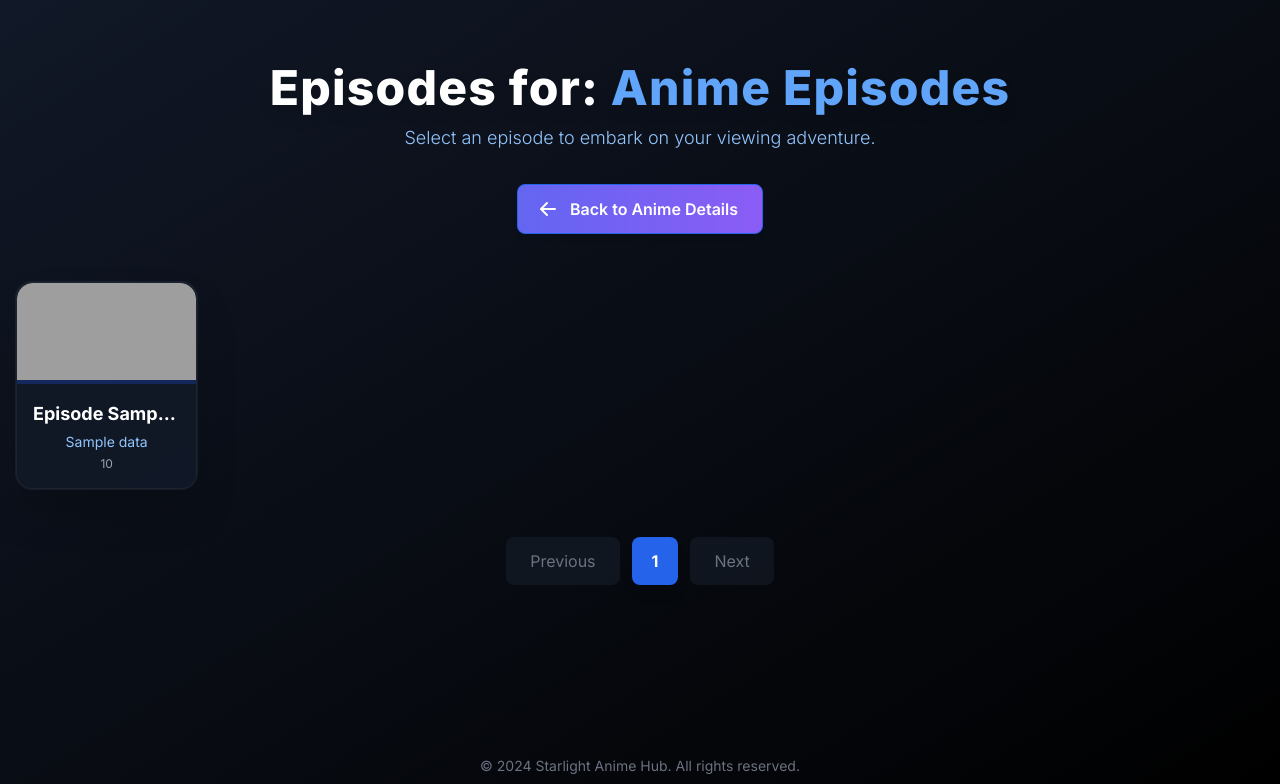
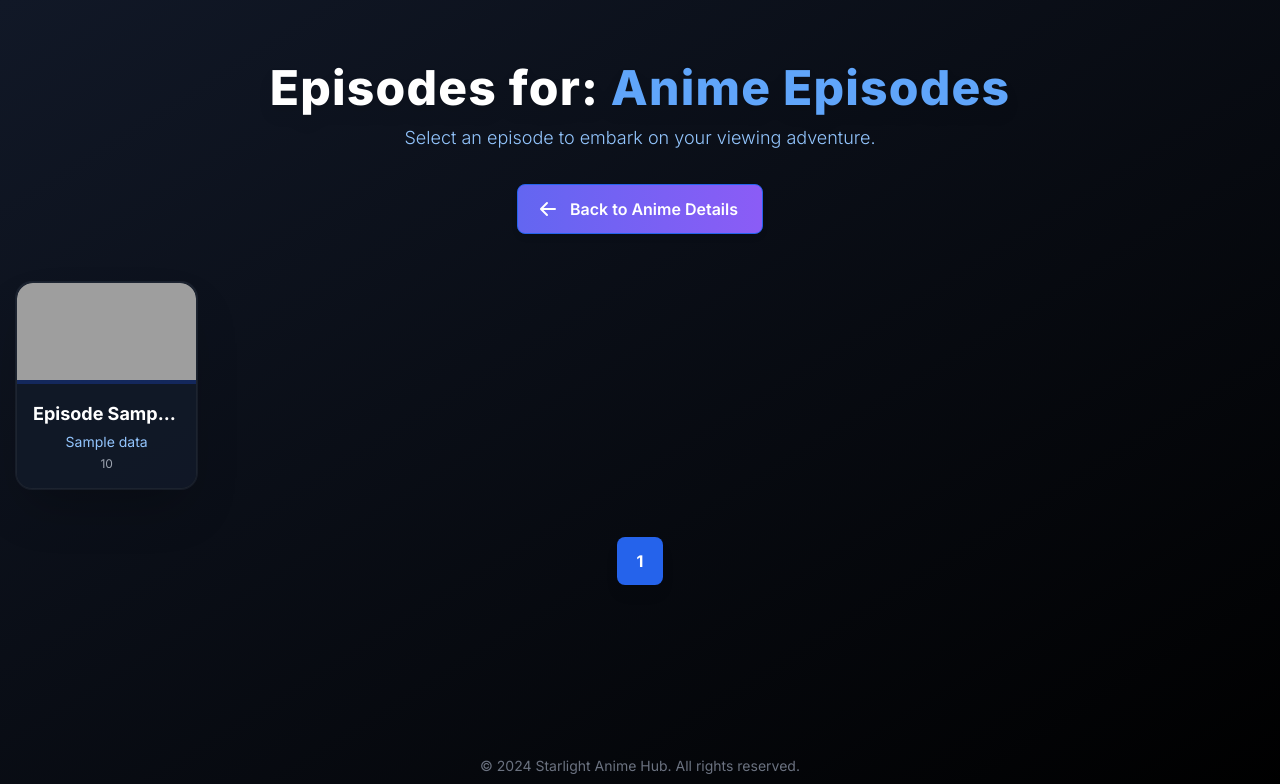
Before and after one commit to awtawsif/starlight-anime-hub, a Flask app: page /episodes/1 in a window 1280 px wide. Shown: the top 784 px of the page. Run offline with Flask 3, Linux system fonts and the light colour scheme; a database or web service that is not in the repository returns one stand-in record (values such as "Sample title"); data that the repository does not hold is empty; some libraries are stand-ins or nearby versions; grey boxes are pictures that could not be loaded.

Commit message:
Refactor layout and pagination styles across templates; enhance user experience with improved spacing and footer addition

```diff
--- a/templates/anime_details_page.html
+++ b/templates/anime_details_page.html
@@ -16,10 +16,10 @@
 </head>
 
 <body class="bg-gradient-to-br from-gray-900 to-black text-gray-100 min-h-screen antialiased flex flex-col page-enter-active">
-    <div class="container mx-auto px-4 py-8 md:py-16 flex-grow flex flex-col">
+    <div class="container mx-auto px-4 pt-8 md:pt-16 flex-grow flex flex-col">
 
         <!-- Header Section -->
-        <header class="text-center mb-12 animate-fade-in-down">
+        <header class="text-center mb-8 animate-fade-in-down">
             <h1 class="text-4xl md:text-5xl font-extrabold text-white mb-3 leading-tight tracking-wide drop-shadow-lg">
                 Anime Details
             </h1>
@@ -57,7 +57,7 @@
 
                 <div class="md:w-2/3 text-center md:text-left">
                     <h2 class="text-4xl md:text-5xl font-extrabold text-white mb-4 leading-tight">{{ anime_details.title }}</h2>
-                    <p class="text-gray-300 mb-6 leading-relaxed">{{ anime_details.synopsis }}</p>
+                    <p class="text-gray-300 line-clamp-5 mb-6 leading-relaxed cursor-pointer" onclick="toggleText(this)">{{ anime_details.synopsis }}</p><script> function toggleText(el) { el.classList.toggle('line-clamp-5'); }</script>
 
                     <div class="grid grid-cols-1 sm:grid-cols-2 gap-x-8 gap-y-3 mb-8 text-lg">
                         <p><strong class="text-blue-400">Type:</strong> {{ anime_details.type }}</p>
--- a/templates/episode_selection.html
+++ b/templates/episode_selection.html
@@ -13,7 +13,7 @@
 </head>
 
 <body class="bg-gradient-to-br from-gray-900 to-black text-gray-100 min-h-screen antialiased flex flex-col page-enter-active">
-    <div class="container mx-auto px-4 py-8 md:py-16 flex-grow flex flex-col">
+    <div class="container mx-auto px-4 pt-8 md:pt-16 flex-grow flex flex-col">
 
         <header class="text-center mb-12 animate-fade-in-down">
             <h1 class="text-4xl md:text-5xl font-extrabold text-white mb-3 leading-tight tracking-wide drop-shadow-lg">
@@ -67,25 +67,14 @@
                 {% endfor %}
             </div>
 
-            <div class="flex justify-center mt-12 space-x-3 animate-fade-in-up">
+            <div class="flex justify-center mt-12 space-x-3 animate-fade-in-up flex-wrap">
                 {% set current_page = pagination.current_page %}
                 {% set last_page = pagination.last_page %}
                 {% set anime_session_id = anime_session_id %}
                 {% set anime_title_for_url = anime_title %}
 
-                {# Previous Button #}
-                {% if pagination.prev_page_url %}
-                <a href="{{ url_for('main.episode_selection_page', anime_session_id=anime_session_id, anime_title=anime_title_for_url, page=current_page - 1) }}" class="px-6 py-3 bg-gray-700/50 text-white font-semibold rounded-lg shadow-md hover:bg-gray-600/70 transition-all duration-300 transform hover:scale-105 border border-gray-600/50">
-                    Previous
-                </a>
-                {% else %}
-                <span class="px-6 py-3 bg-gray-800/40 text-gray-500 rounded-lg cursor-not-allowed">
-                    Previous
-                </span>
-                {% endif %}
-
                 {# Page Numbers #}
-                {% set num_visible_pages = 5 %} {# Max number of page buttons to show (excluding First/Last) #}
+                {% set num_visible_pages = 4 %} {# Max number of page buttons to show (excluding First/Last) #}
                 {% set start_page = [1, current_page - (num_visible_pages // 2)] | max %}
                 {% set end_page = [last_page, start_page + num_visible_pages - 1] | min %}
 
@@ -96,14 +85,14 @@
 
                 {# First Page Link #}
                 {% if start_page > 1 %}
-                    <a href="{{ url_for('main.episode_selection_page', anime_session_id=anime_session_id, anime_title=anime_title_for_url, page=1) }}" class="px-4 py-2 bg-gray-700/50 text-white font-semibold rounded-lg hover:bg-gray-600/70 transition-all duration-300 transform hover:scale-105 border border-gray-600/50">1</a>
+                    <a href="{{ url_for('main.episode_selection_page', anime_session_id=anime_session_id, anime_title=anime_title_for_url, page=1) }}" class="mb-2 px-4 py-2 bg-gray-700/50 text-white font-semibold rounded-lg hover:bg-gray-600/70 transition-all duration-300 transform hover:scale-105 border border-gray-600/50">1</a>
                     {% if start_page > 2 %}
-                        <span class="px-4 py-2 text-gray-500">...</span>
+                        <span class="mb-2 px-4 py-2 text-gray-500">...</span>
                     {% endif %}
                 {% endif %}
 
                 {% for p in range(start_page, end_page + 1) %}
-                    <a href="{{ url_for('main.episode_selection_page', anime_session_id=anime_session_id, anime_title=anime_title_for_url, page=p) }}" class="px-5 py-3 rounded-lg {% if p == current_page %} bg-blue-600 text-white font-bold shadow-lg {% else %} bg-gray-700/50 text-white font-semibold hover:bg-gray-600/70 border border-gray-600/50 {% endif %} transition-all duration-300 transform hover:scale-105">
+                    <a href="{{ url_for('main.episode_selection_page', anime_session_id=anime_session_id, anime_title=anime_title_for_url, page=p) }}" class="mb-2 px-5 py-3 rounded-lg {% if p == current_page %} bg-blue-600 text-white font-bold shadow-lg {% else %} bg-gray-700/50 text-white font-semibold hover:bg-gray-600/70 border border-gray-600/50 {% endif %} transition-all duration-300 transform hover:scale-105">
                         {{ p }}
                     </a>
                 {% endfor %}
@@ -111,20 +100,9 @@
                 {# Last Page Link #}
                 {% if end_page < last_page %}
                     {% if end_page < last_page - 1 %}
-                        <span class="px-4 py-2 text-gray-500">...</span>
+                        <span class="mb-2 px-4 py-2 text-gray-500">...</span>
                     {% endif %}
-                    <a href="{{ url_for('main.episode_selection_page', anime_session_id=anime_session_id, anime_title=anime_title_for_url, page=last_page) }}" class="px-5 py-3 bg-gray-700/50 text-white font-semibold rounded-lg hover:bg-gray-600/70 transition-all duration-300 transform hover:scale-105 border border-gray-600/50">{{ last_page }}</a>
-                {% endif %}
-
-                {# Next Button #}
-                {% if pagination.next_page_url %}
-                <a href="{{ url_for('main.episode_selection_page', anime_session_id=anime_session_id, anime_title=anime_title_for_url, page=current_page + 1) }}" class="px-6 py-3 bg-gray-700/50 text-white font-semibold rounded-lg shadow-md hover:bg-gray-600/70 transition-all duration-300 transform hover:scale-105 border border-gray-600/50">
-                    Next
-                </a>
-                {% else %}
-                <span class="px-6 py-3 bg-gray-800/40 text-gray-500 rounded-lg cursor-not-allowed">
-                    Next
-                </span>
+                    <a href="{{ url_for('main.episode_selection_page', anime_session_id=anime_session_id, anime_title=anime_title_for_url, page=last_page) }}" class="mb-2 px-5 py-3 bg-gray-700/50 text-white font-semibold rounded-lg hover:bg-gray-600/70 transition-all duration-300 transform hover:scale-105 border border-gray-600/50">{{ last_page }}</a>
                 {% endif %}
             </div>
 
```
Also changed, not shown: templates/index.html (+16 -33 lines).
